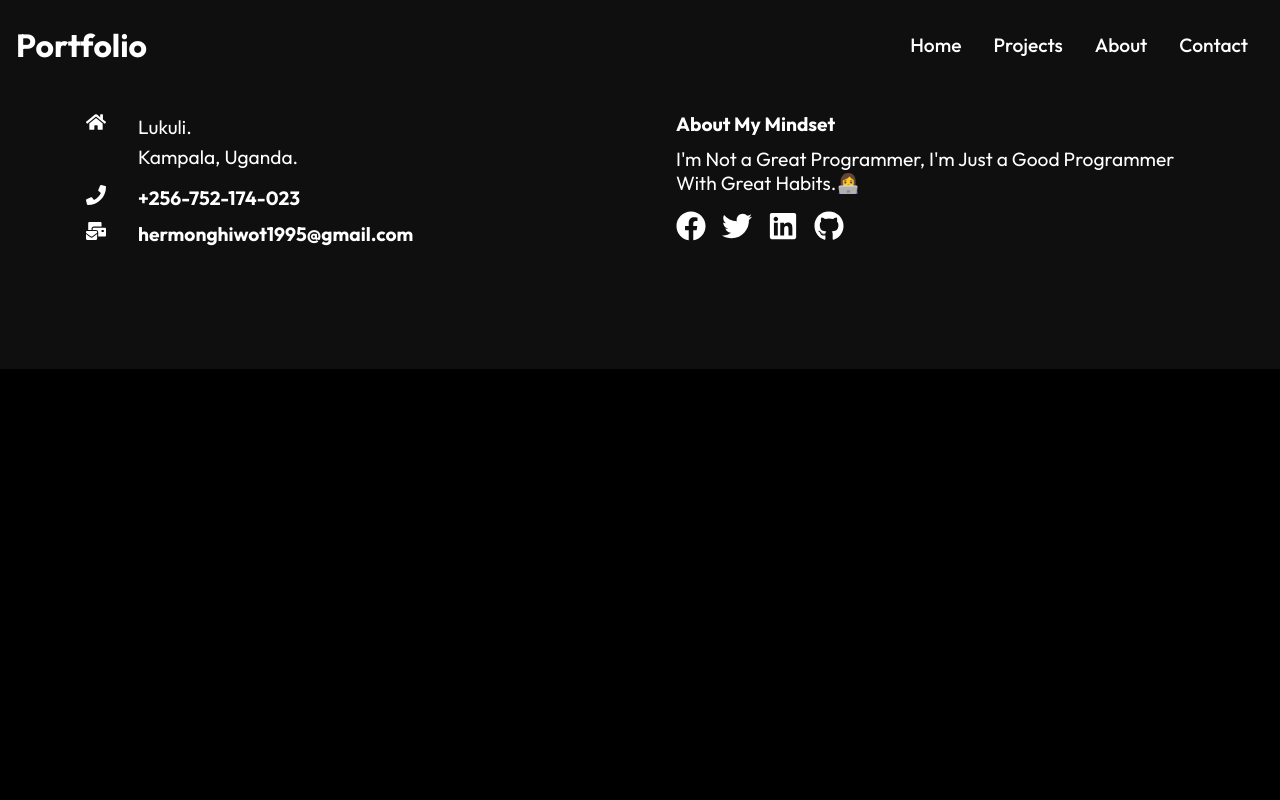
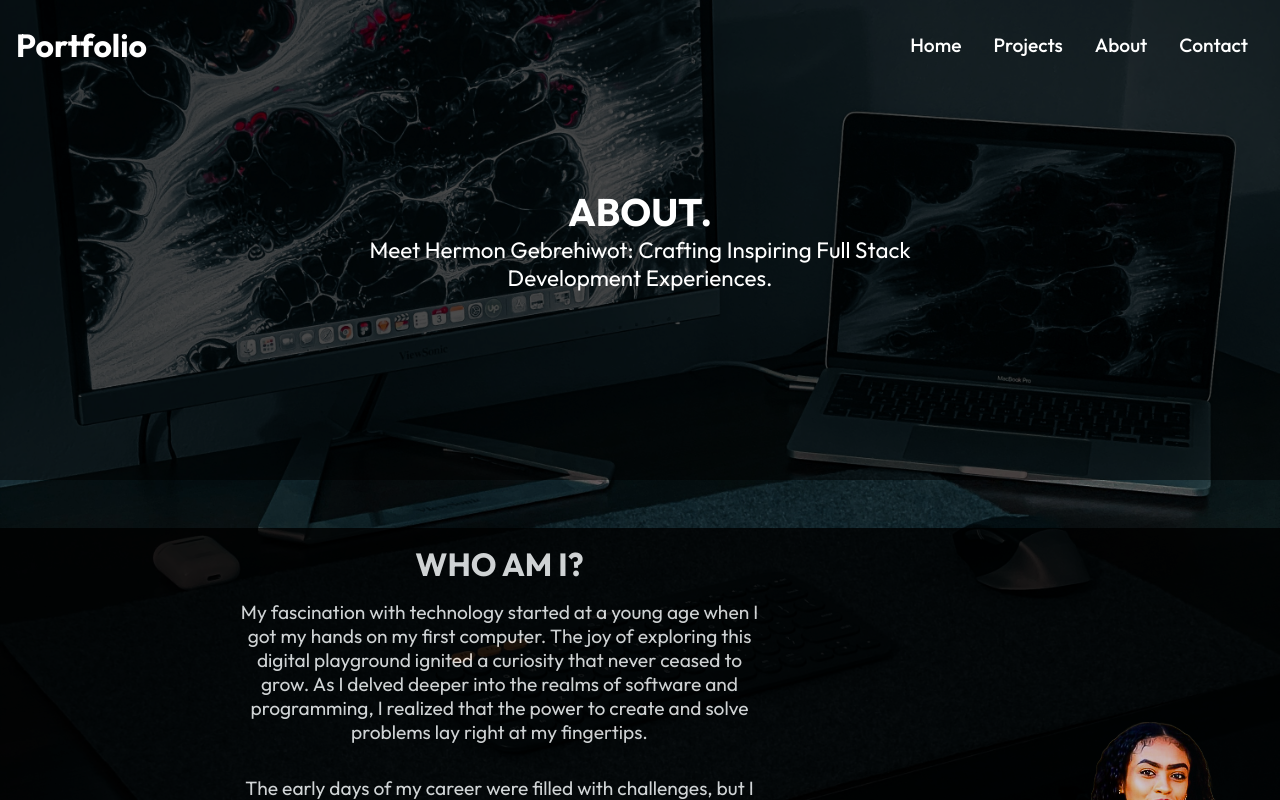
Before and after one commit to HERMON-1995/my-portfolio, a React (Create React App) app: page /About in a window 1280 px wide. Shown: the top 800 px of the page. Built offline with nearby package versions, Linux system fonts and the light colour scheme.

Commit message:
Update AboutPage.js

```diff
--- a/src/routes/AboutPage.js
+++ b/src/routes/AboutPage.js
@@ -1,11 +1,15 @@
 import React from 'react';
 import NavBar from '../components/NavBar';
+import PagesImg from '../components/PagesImg';
+import AboutContent from '../components/AboutContent';
 import Footer from '../components/Footer';
 
 const AboutPage = () => {
   return (
     <div>
       <NavBar />
+      <PagesImg heading="ABOUT." text="Meet Hermon Gebrehiwot: Crafting Inspiring Full Stack Development Experiences."/>
+      <AboutContent />
       <Footer />
     </div>
   )
```
